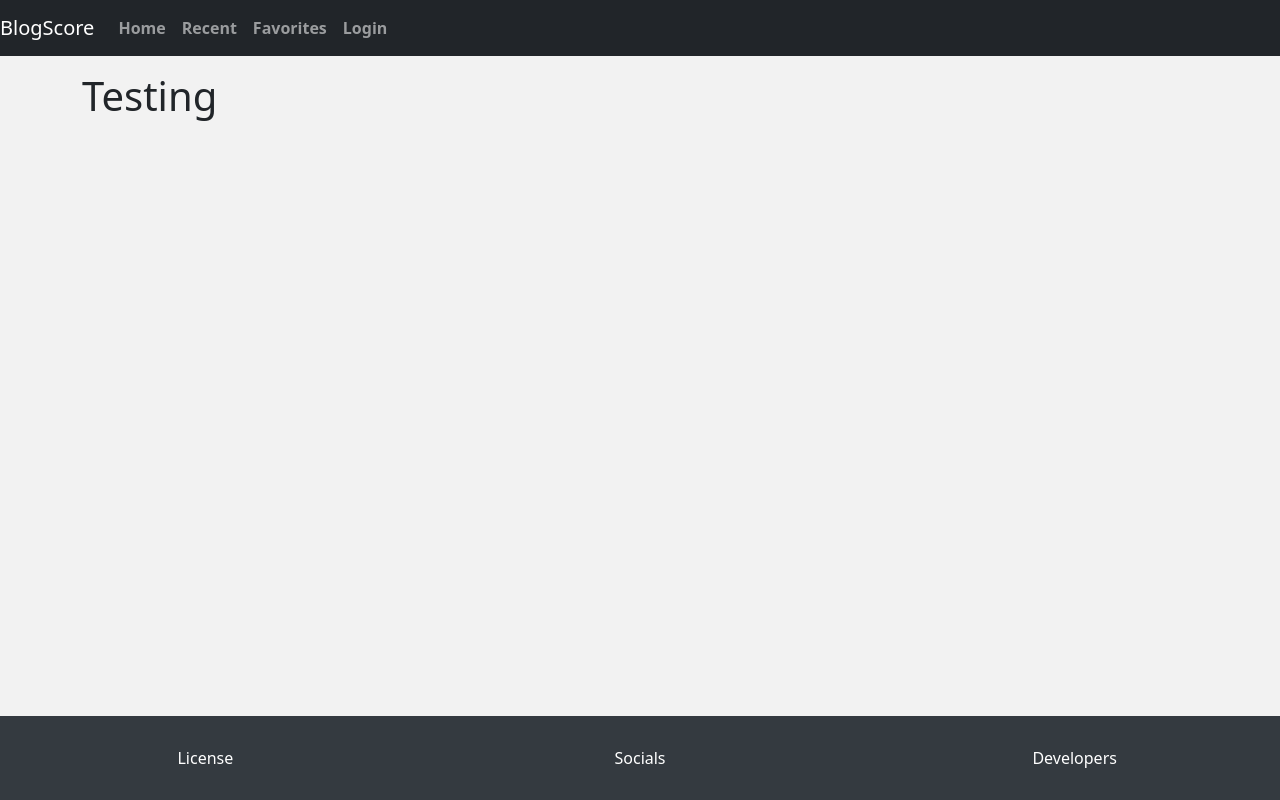
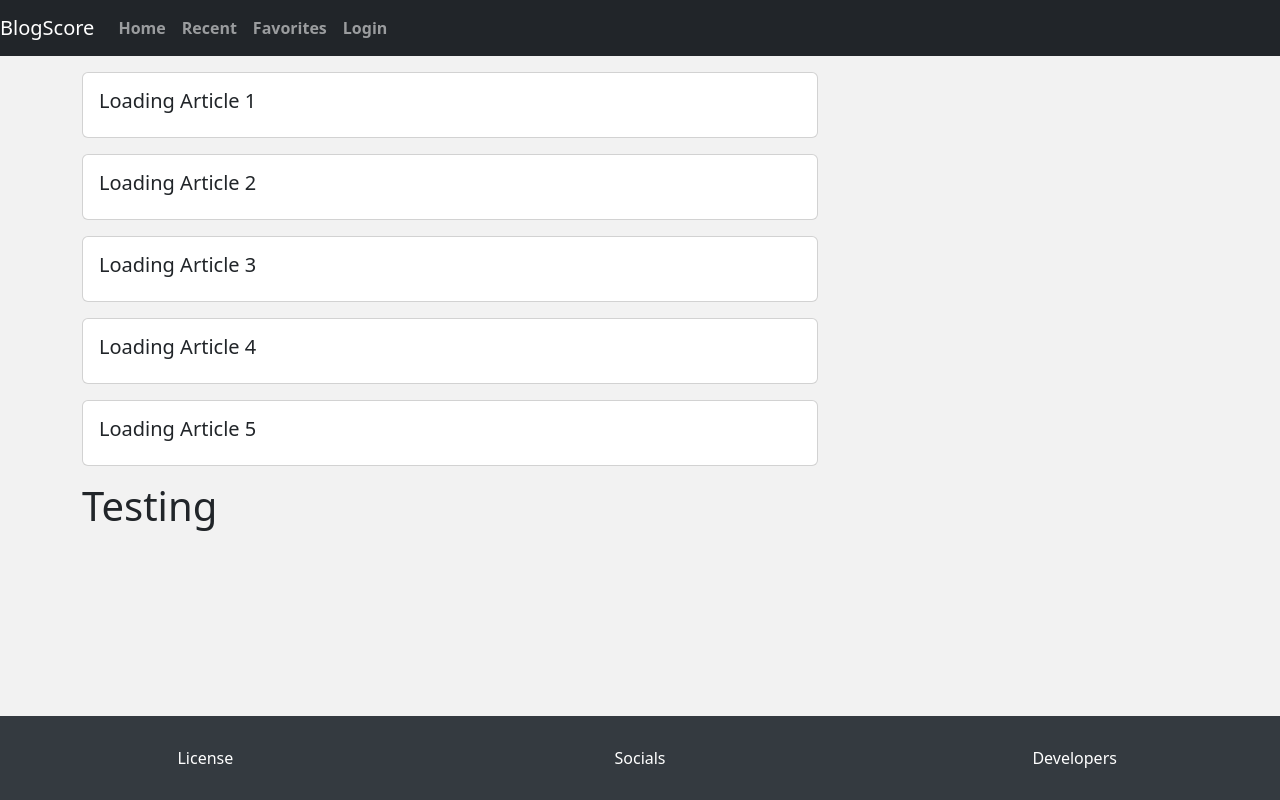
Before and after one commit to l-lavelle/blog-score, a React (Vite) app in the folder client/: page / in a window 1280 px wide. Built offline with nearby package versions, Linux system fonts and the light colour scheme.

Commit message:
mainComponentsTempfix

```diff
--- a/client/src/components/MainContent.jsx
+++ b/client/src/components/MainContent.jsx
@@ -2,9 +2,16 @@ import React from 'react';
 import ArticlePreview from './ArticlePreview';
 
 const MainContent = () => {
-  const articles = [
-    // Array here
-  ];
+  // Simulate loading state
+  const loading = true;
+
+  // Create mock articles or an empty array if loading
+  const articles = loading
+    ? Array.from({ length: 5 }, (_, index) => ({
+        title: 'Loading Article ' + (index + 1),
+        content: 'Loading content...',
+      }))
+    : [];
 
   return (
     <div className="main-content">
```
Also changed, not shown: 1 other file (tests, documents, lock files or other folders).
